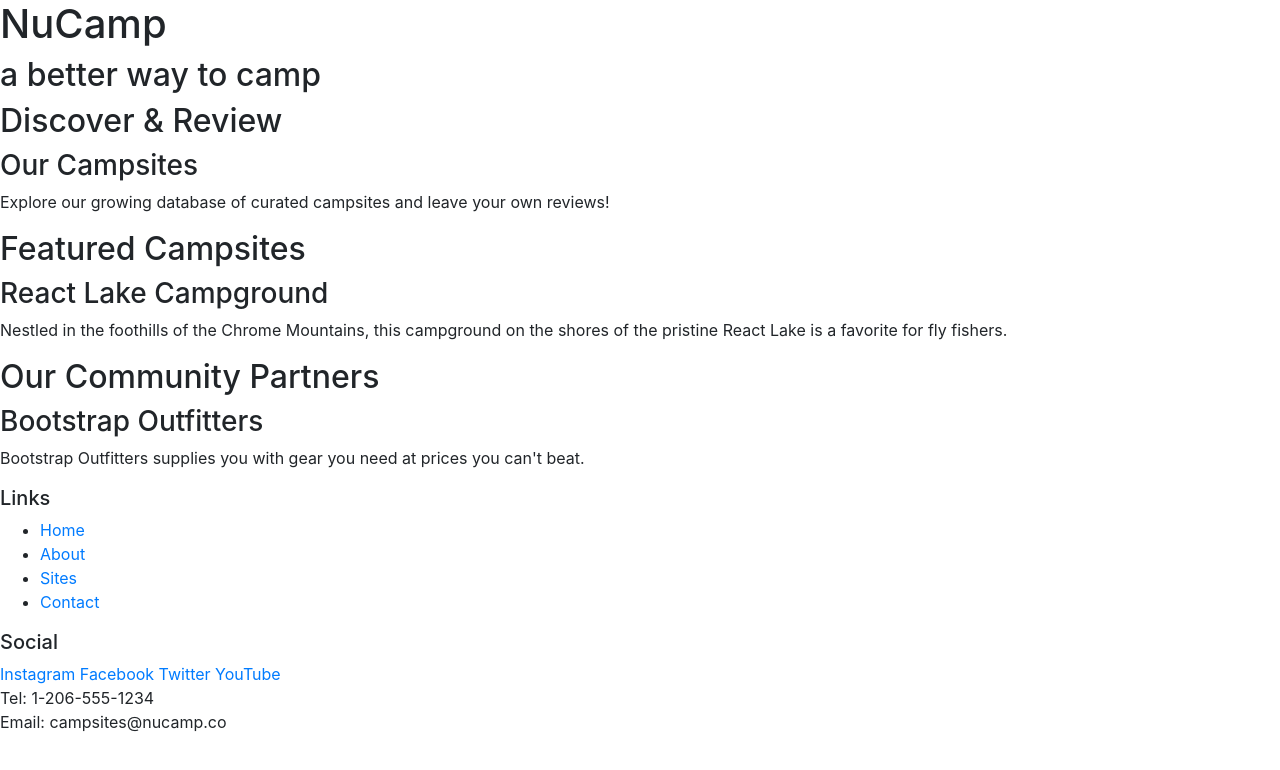
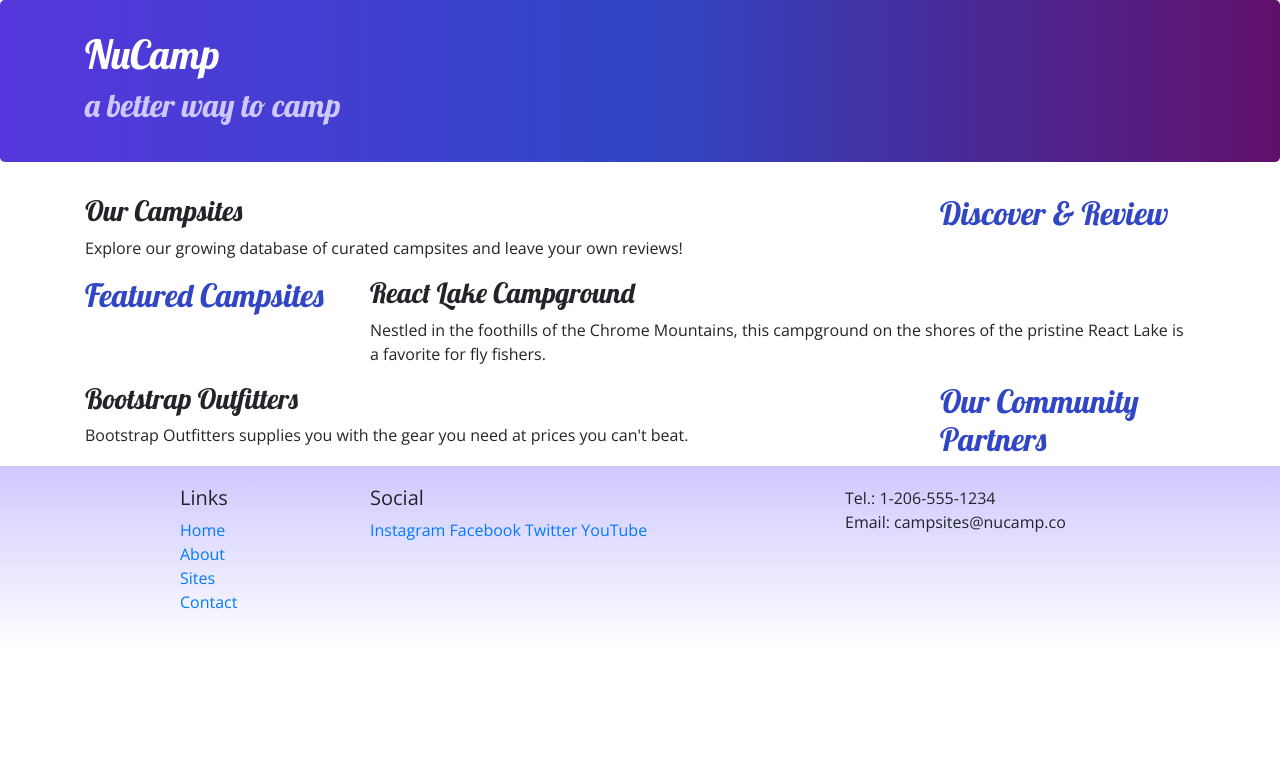
Before and after one commit to pp247/nucamp, a website: page index.html in a window 1280 px wide. Drawn offline with nearby package versions, Linux system fonts and the light colour scheme.

Commit message:
Bootstrap Grid

```diff
--- /dev/null
+++ b/css/styles.css
@@ -0,0 +1,32 @@
+body {
+    font-family: "Open Sans", sans-serif;
+}
+
+h1, h2, h3 {
+    font-family: "Lobster", cursive;
+}
+
+h2 {
+    color: #3046C5;
+}
+
+header h2 {
+    color: #CEC8FF;
+}
+
+footer {
+    background-image: linear-gradient(#CEC8FF, white);
+    padding: 20px 0;
+}
+
+.jumbotron {
+    padding: 30px;
+    background-image: linear-gradient(to right, #5637DD, #3046C5, #60106B);
+    color: white;
+}
+
+.row-content {
+    padding: 50px 0;
+    border-bottom: 1px ridge;
+    min-height: 200px;
+}
--- a/index.html
+++ b/index.html
@@ -1,63 +1,88 @@
+<!DOCTYPE html>
 <html lang="en">
-
 <head>
      <!-- Required meta tags always come first -->
-        <meta charset="utf-8" />
+
      <meta name="viewport" content="width=device-width, initial-scale=1" />
 
      <!-- Bootstrap CSS -->
      <link rel="stylesheet" href="node_modules/bootstrap/dist/css/bootstrap.min.css" />
 
+     <!-- Additional CSS must be placed after Bootstrap CSS -->
+     <link rel="stylesheet" href="https://fonts.googleapis.com/css?family=Lobster|Open+Sans" />
+     <link rel="stylesheet" href="css/styles.css" />
      <title>NuCamp: A Better Way To Camp</title>
+     <meta charset="utf-8" />
+
 </head>
-
 <body>
-
-    <header>
-        <div>
+    <header class="jumbotron">
+        <div class="container">
+            <div class="row">
+                <div class="col">
                     <h1>NuCamp</h1>
                     <h2>a better way to camp</h2>
                 </div>
-    </header>
+            </div>
+        </div>
+    </header class="jumbotron">
 
-    <div>
+    <div class="container">
+        <div class="row">
+            <div class="col-sm-4 order-sm-last col-md-3">
                 <h2>Discover & Review</h2>
+            </div>
+            <div class="col">
                 <h3>Our Campsites</h3>
                 <p>Explore our growing database of curated campsites and leave your own reviews!</p>
             </div>
+        </div>
 
-    <div>
+        <div class="row">
+            <div class="col-sm-4 col-md-3">
                 <h2>Featured Campsites</h2>
+            </div>
+            <div class="col">
                 <h3>React Lake Campground</h3>
         		<p>Nestled in the foothills of the Chrome Mountains, this campground on the shores of the pristine React Lake is a favorite for fly fishers.</p>
    			</div>
+        </div>
 
-    <div>
+        <div class="row">
+            <div class="col-sm-4 order-sm-last col-md-3">
                 <h2>Our Community Partners</h2>
+            </div>
+            <div class="col">
                 <h3>Bootstrap Outfitters</h3>
-        <p>Bootstrap Outfitters supplies you with gear you need at prices you can't beat.</p>
+        		<p>Bootstrap Outfitters supplies you with the gear you need at prices you can't beat.</p>
+            </div>
+        </div>
     </div>
 
     <footer>
-        <div>
+        <div class="container">
+            <div class="row">
+                <div class="col-4 col-sm-2 offset-1">
                     <h5>Links</h5>
-            <ul>
+            		<ul class="list-unstyled">
                         <li><a href="#">Home</a></li>
                         <li><a href="#">About</a></li>
                         <li><a href="#">Sites</a></li>
                         <li><a href="#">Contact</a></li>
                     </ul>
                 </div>
-        <div>
+                <div class="col-6 col-sm-5">
                 	<h5>Social</h5>
                     <a href="http://instagram.com/">Instagram</a>
                     <a href="http://facebook.com/">Facebook</a>
                     <a href="http://twitter.com/">Twitter</a>
                     <a href="http://youtube.com/">YouTube</a>
                 </div>
-        <div>
-            Tel: 1-206-555-1234<br />
+                <div class="col-sm-4">
+                    Tel.: 1-206-555-1234<br />
                     Email: campsites@nucamp.co
+                </div>
+           </div>
         </div>
     </footer>
   <!-- jQuery must come first, then Popper.js, then the Bootstrap JavaScript plugins.-->
```
Also changed, not shown: package.json (indentation only), 1 other file. Lines whose indentation alone changed are shown as unchanged.
